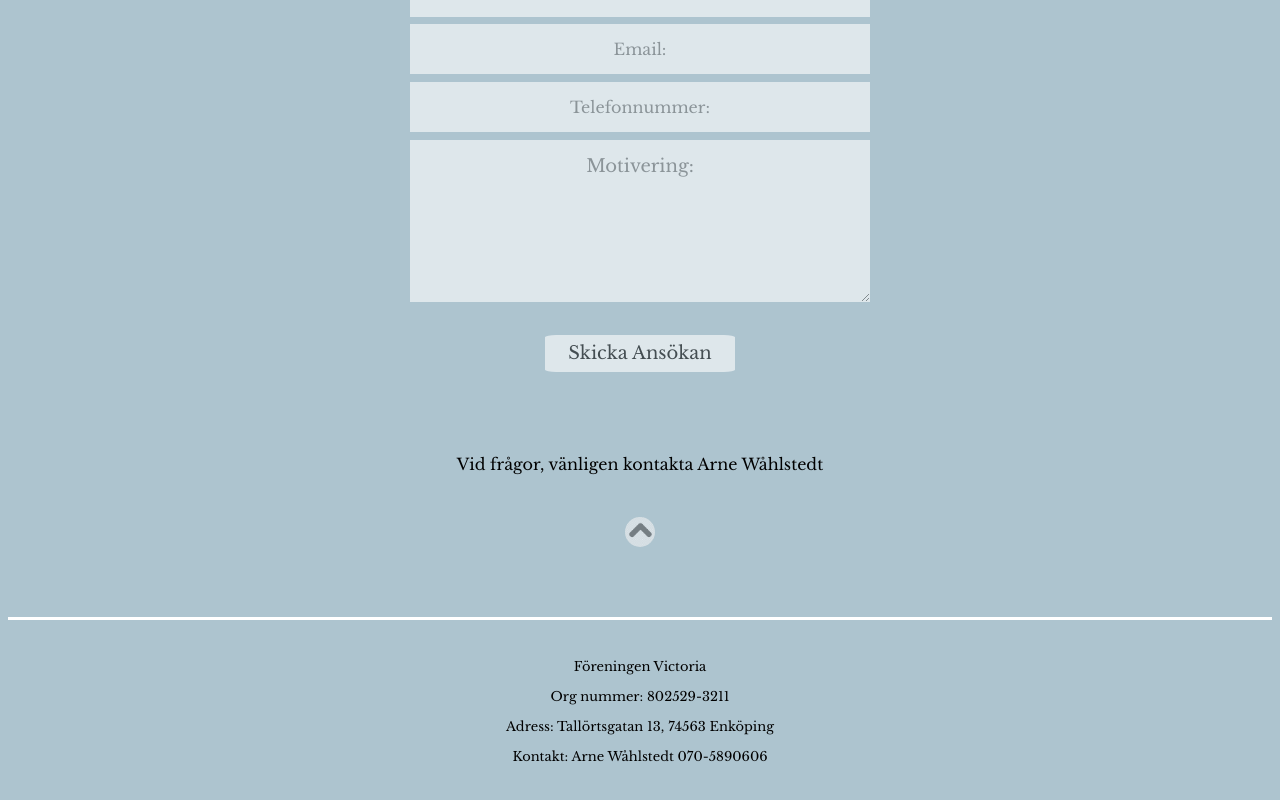
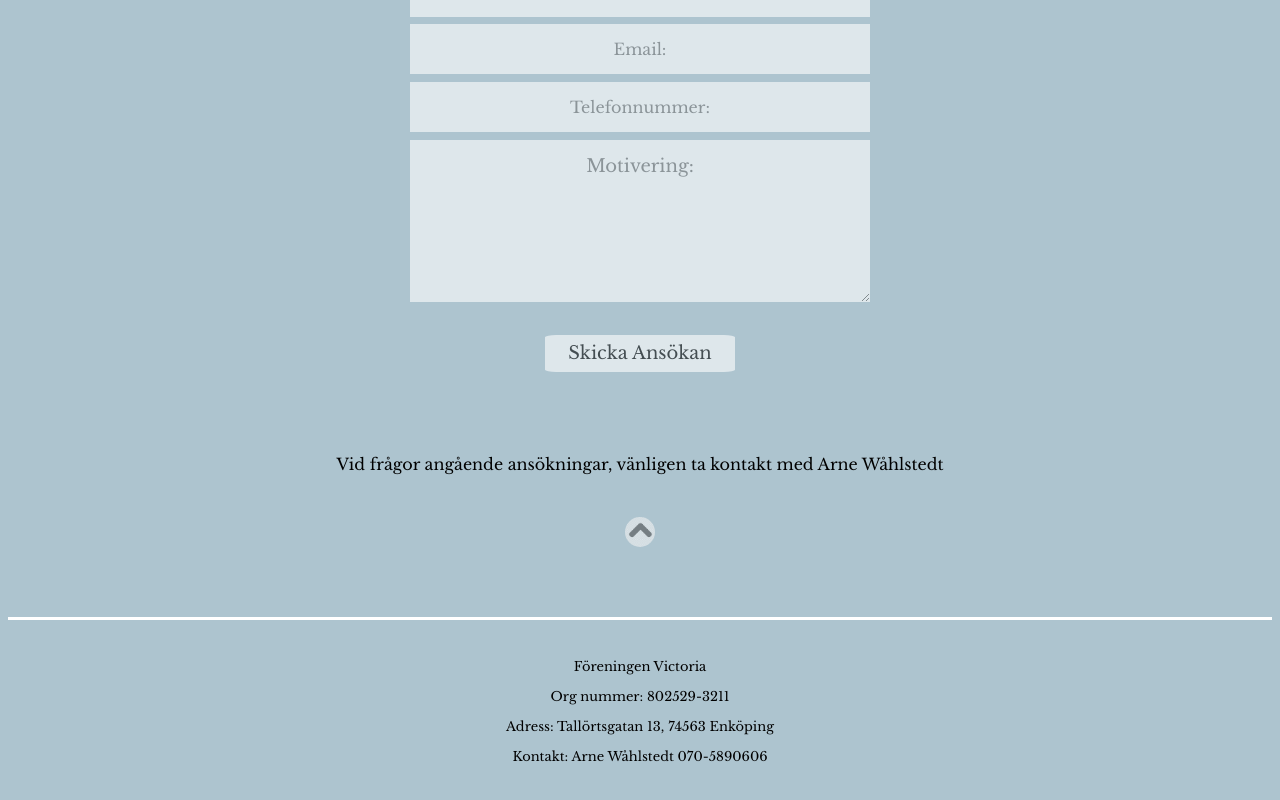
Before and after one commit to emtalen/foreningen_viktoria, a React (Create React App) app: page / in a window 1280 px wide. Shown: the part 4214-5014 px from the top of the page. Built offline with nearby package versions, Linux system fonts and the light colour scheme.

Commit message:
just changing a text on the apply viewä

```diff
--- a/src/components/ApplyForm.jsx
+++ b/src/components/ApplyForm.jsx
@@ -82,8 +82,10 @@ const ApplyForm = () => {
           </button>
         </form>
         <p id="message">{message}</p>
-        <p id='apply-questions'>Vid frågor, vänligen kontakta Arne Wåhlstedt</p>
-        <button className='to-the-topp' onClick={scrollToTop}></button>
+        <p id="apply-questions">
+          Vid frågor angående ansökningar, vänligen ta kontakt med Arne Wåhlstedt
+        </p>
+        <button className="to-the-topp" onClick={scrollToTop}></button>
       </div>
     </div>
   );
--- a/src/components/Donations.jsx
+++ b/src/components/Donations.jsx
@@ -15,7 +15,7 @@ const Donations = () => {
           <b>Swish:</b> 123-536 74 46
         </p>
         <p id="donations-text">
-          Vid frågor angående donationer, vänligen ta kontakt med Arne Wåhlstedt{" "}
+          Vid frågor angående donationer, vänligen ta kontakt med Arne Wåhlstedt
           <br /> arne.enkoping@gmail.com <br /> 070-5890606
         </p>
         <button
```
